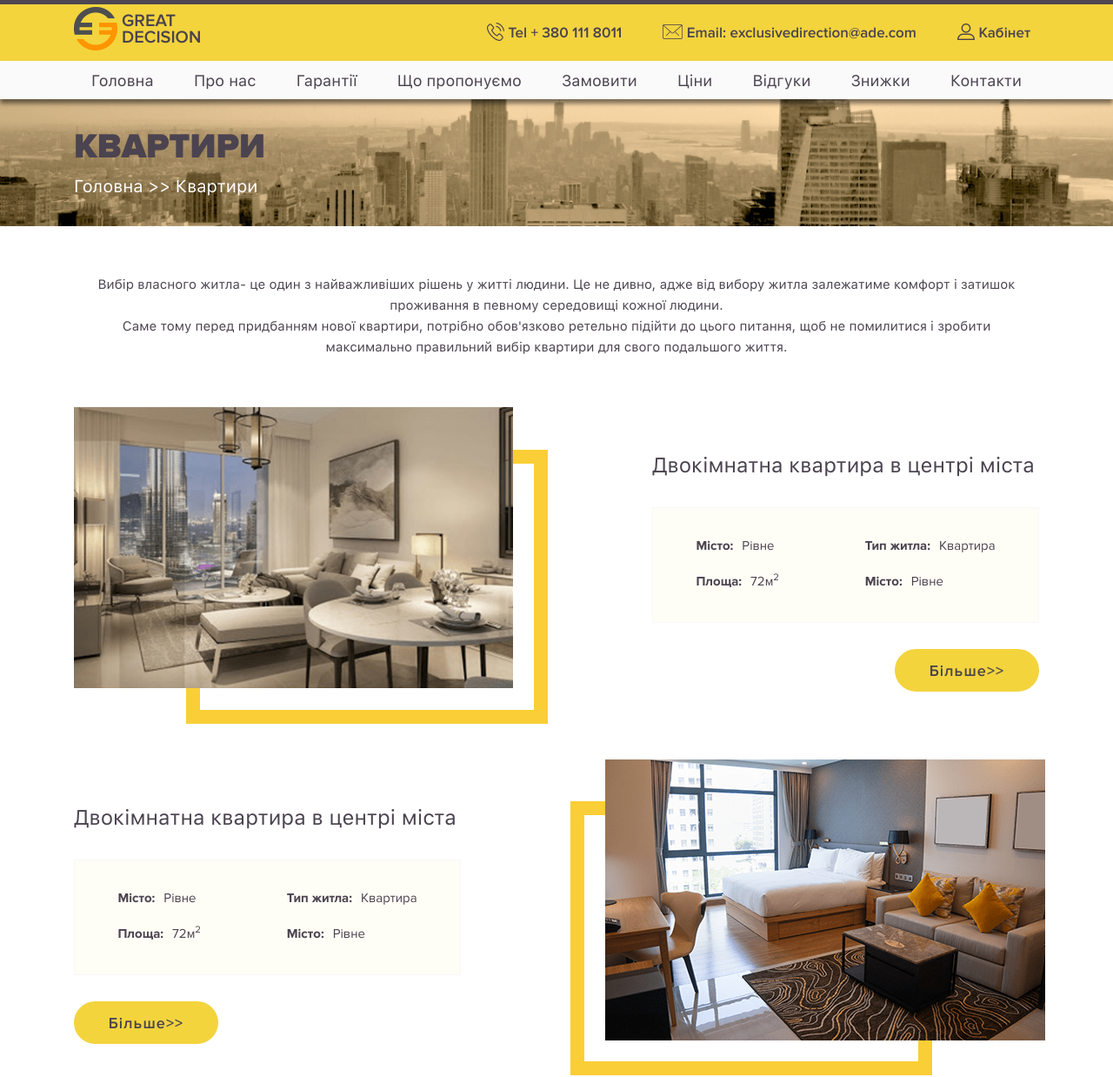
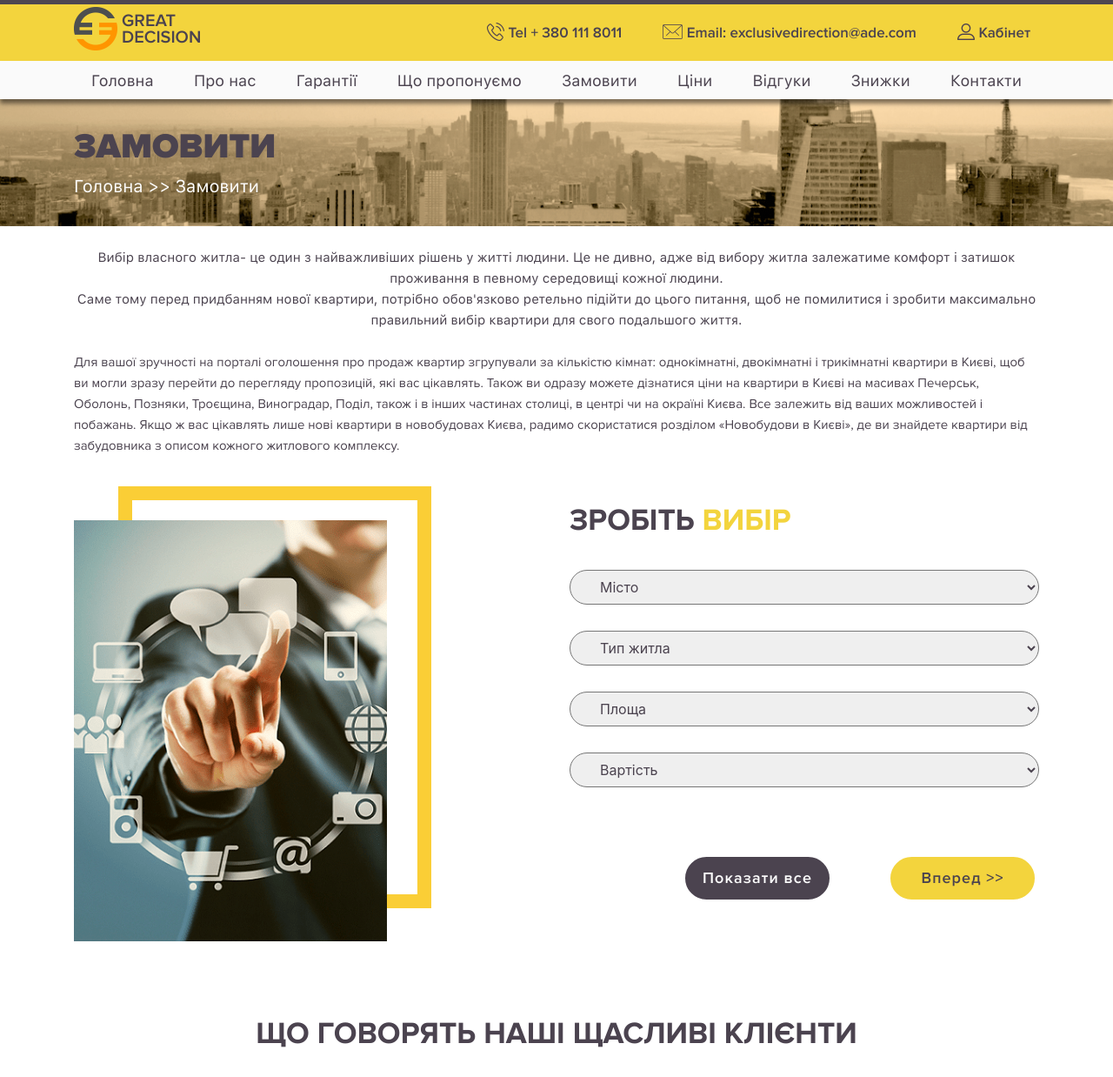
Before and after one commit to everyt1me/GD, a Django app: page /order.html in a window 1280 px wide. Shown: the top 1238 px of the page at 87% size. Run offline with Django 3.2, Linux system fonts and the light colour scheme; some libraries are stand-ins or nearby versions.

Commit message:
Order page

```diff
--- a/app/pages/urls.py
+++ b/app/pages/urls.py
@@ -10,5 +10,5 @@ urlpatterns = [
     path('contact_us.html', views.contact_us, name="contact_us"),
     path('testimonials.html', views.testimonials, name="testimonials"),
     path('apartment.html', views.apartment, name="apartment"),
-    path('order.html', views.apartment, name="order"),
+    path('order.html', views.order, name="order"),
 ]
--- a/app/templates/pages/order.html
+++ b/app/templates/pages/order.html
@@ -1,5 +1,60 @@
 {% extends 'base.html' %}
 {% block content %}
+<section>
+    <div class="container">
+        <article class="mt-4">
+            <p class="text-title">Вибір власного житла- це один з найважливіших рішень у житті людини. Це не дивно, адже
+                від
+                вибору житла залежатиме комфорт і затишок проживання в певному середовищі кожної людини.
+                <br>Саме тому перед придбанням нової квартири, потрібно обов'язково ретельно підійти до цього питання,
+                щоб
+                не помилитися і
+                зробити максимально правильний вибір квартири для свого подальшого життя.</p>
+        </article>
+
+        <article class="mt-4">
+            <p class="main-text">Для вашої зручності на порталі оголошення про продаж квартир згрупували за кількістю
+                кімнат: однокімнатні, двокімнатні і трикімнатні квартири в Києві, щоб ви могли зразу перейти до
+                перегляду
+                пропозицій, які вас цікавлять. Також ви одразу можете дізнатися ціни на квартири в Києві на масивах
+                Печерськ, Оболонь, Позняки, Троєщина, Виноградар, Поділ, також і в інших частинах столиці, в центрі чи
+                на
+                окраїні Києва. Все залежить від ваших можливостей і побажань. Якщо ж вас цікавлять лише нові квартири в
+                новобудовах Києва, радимо скористатися розділом «Новобудови в Києві», де ви знайдете квартири від
+                забудовника з описом кожного житлового комплексу.</p>
+        </article>
+
+        <div class="row mt-4">
+            <div class="col-6 order-img">
+                <div class="border"></div>
+                <img src="{{STATIC_PREFIX}}img/order/foto.png">
+            </div>
+            <div class="col-6 order-options">
+                <h2 class="mt-4">Зробіть <span class="yellow">вибір</span></h2>
+                <select>
+                    <option disabled selected>Місто</option>
+                    <option></option>
+                </select>
+                <select>
+                    <option disabled selected>Тип житла</option>
+                    <option></option>
+                </select>
+                <select>
+                    <option disabled selected>Площа</option>
+                    <option></option>
+                </select>
+                <select>
+                    <option disabled selected>Вартість</option>
+                    <option></option>
+                </select>
+                <div class="d-flex col-12">
+                    <button class="btn--show_all">Показати все</button>
+                    <button class="btn--forward">Вперед >></button>
+                </div>
+            </div>
+        </div>
+    </div>
+</section>
 
 
-{% end block %}
+{% endblock %}
--- a/app/templates/partials/_header.html
+++ b/app/templates/partials/_header.html
@@ -41,7 +41,7 @@
                         <a href="/about.html">Про нас</a>
                         <a href="/guarantee.html">Гарантії</a>
                         <a href="">Що пропонуємо</a>
-                        <a href="">Замовити</a>
+                        <a href="/order.html">Замовити</a>
                         <a href="">Ціни</a>
                         <a href="/testimonials.html">Відгуки</a>
                         <a href="/discounts.html">Знижки</a>
```
Also changed, not shown: app/app/static/img/order/foto.png (added).
